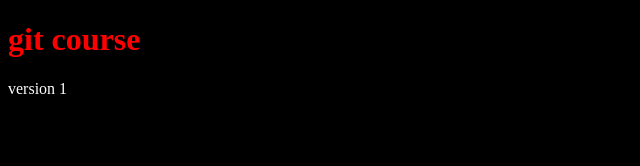
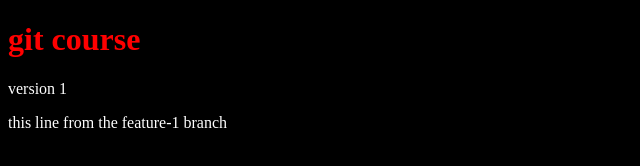
Before and after one commit to Amin-Chogueur/gitCourse, a plain HTML site: page index.html in a window 1280 px wide. Shown: the whole page, without its empty margins (0-640 px from the left). Drawn offline with Linux system fonts and the light colour scheme.

Commit message:
add feature 1

```diff
--- a/index.html
+++ b/index.html
@@ -19,6 +19,7 @@
   <body>
     <h1>git course</h1>
     <p>version 1</p>
+    <p>this line from the feature-1 branch</p>
 
     <script src="./script.js"></script>
   </body>
--- a/script.js
+++ b/script.js
@@ -1 +1,2 @@
 console.log("latest version : version 1");
+console.log("we added feature 1");
```
